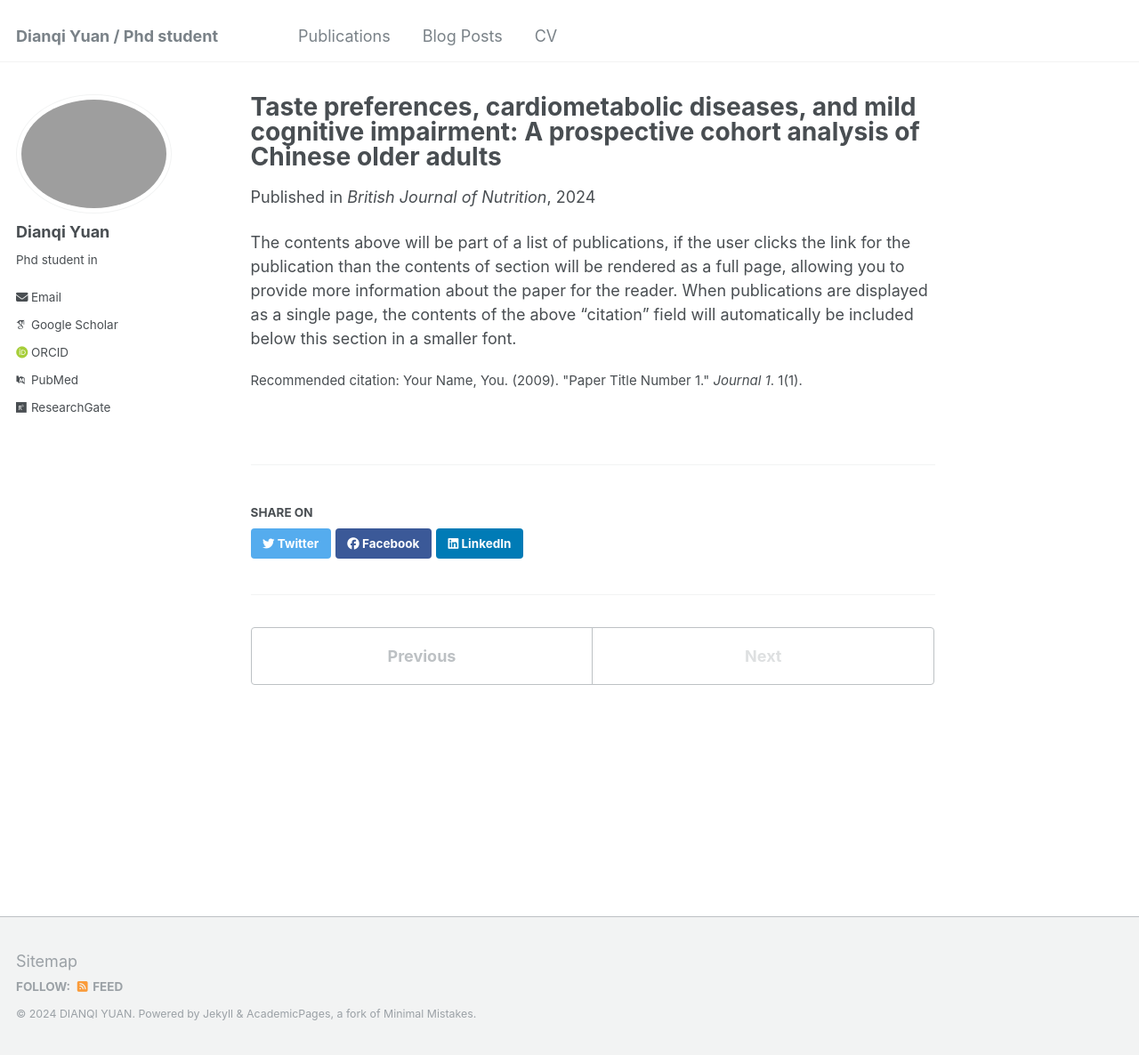
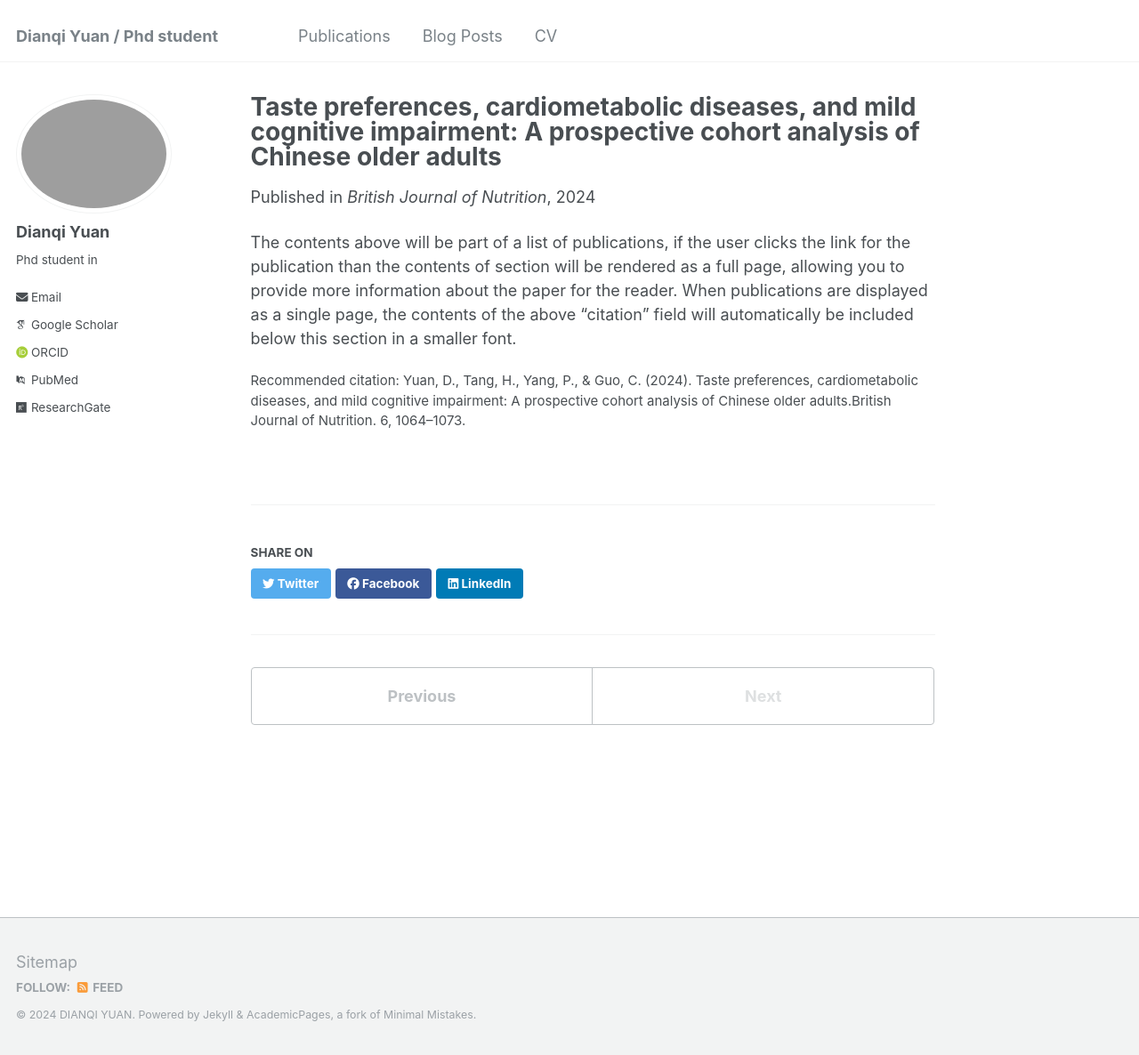
Before and after one commit to dianqi-yuan/dianqi-yuan.github.io, a Jekyll site: the page built from _publications/2009-10-01-paper-title-number-1.md, in a window 1280 px wide and 1186 px high. Shown: the whole window at 89% size. Built offline with Jekyll 4.4.1, drawn with Linux system fonts in a browser that asks for light colours; some web fonts are replaced.

Commit message:
Update 2009-10-01-paper-title-number-1.md

```diff
--- a/_publications/2009-10-01-paper-title-number-1.md
+++ b/_publications/2009-10-01-paper-title-number-1.md
@@ -5,7 +5,7 @@ permalink: /publication/2009-10-01-paper-title-number-1
 excerpt: 'This paper is about the number 1. The number 2 is left for future work.'
 date: 2024-03-28
 venue: 'British Journal of Nutrition'
-citation: 'Your Name, You. (2009). &quot;Paper Title Number 1.&quot; <i>Journal 1</i>. 1(1).'
+citation: 'Yuan, D., Tang, H., Yang, P., & Guo, C. (2024). Taste preferences, cardiometabolic diseases, and mild cognitive impairment: A prospective cohort analysis of Chinese older adults.British Journal of Nutrition. 6, 1064–1073.'
 ---
 
 The contents above will be part of a list of publications, if the user clicks the link for the publication than the contents of section will be rendered as a full page, allowing you to provide more information about the paper for the reader. When publications are displayed as a single page, the contents of the above "citation" field will automatically be included below this section in a smaller font.
```
